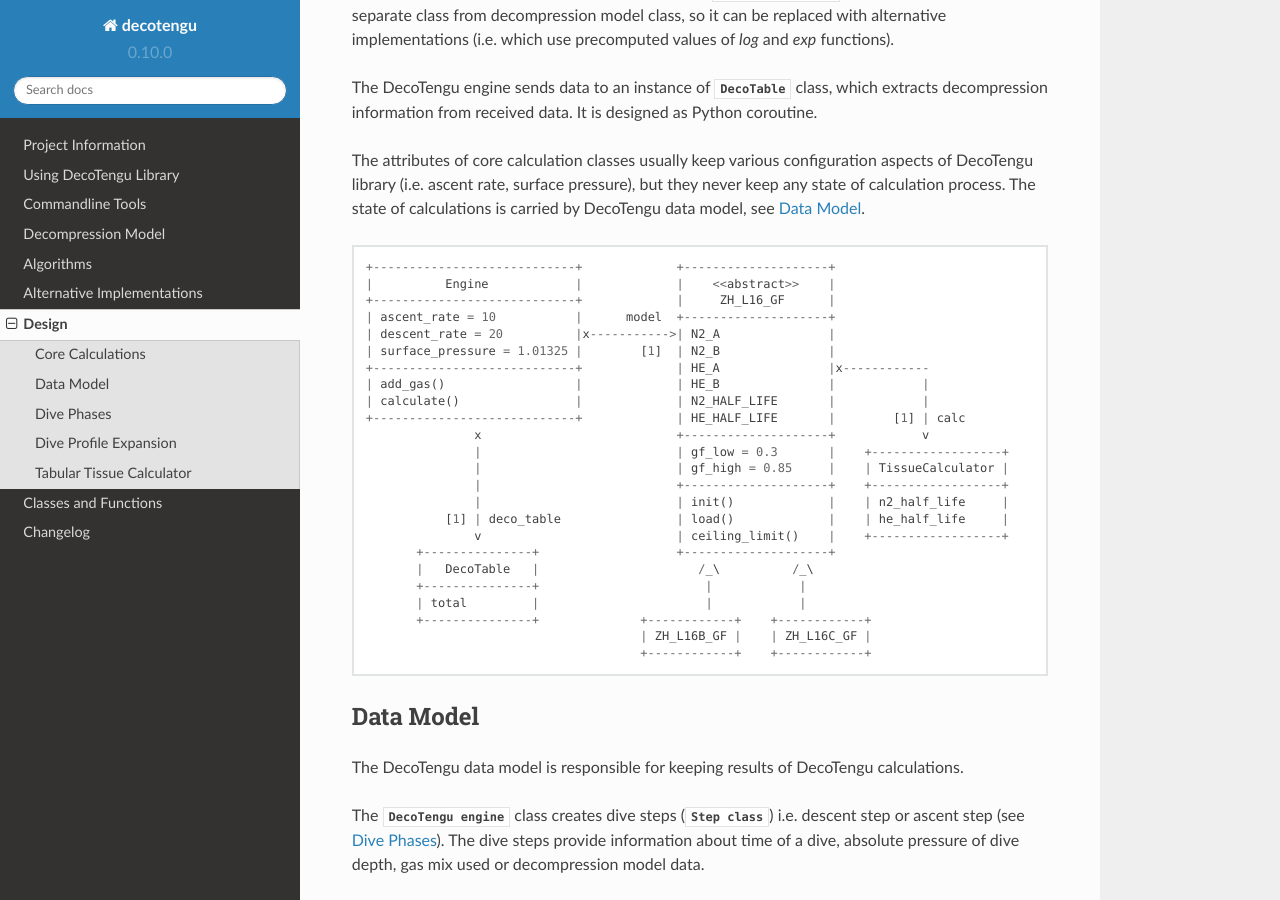
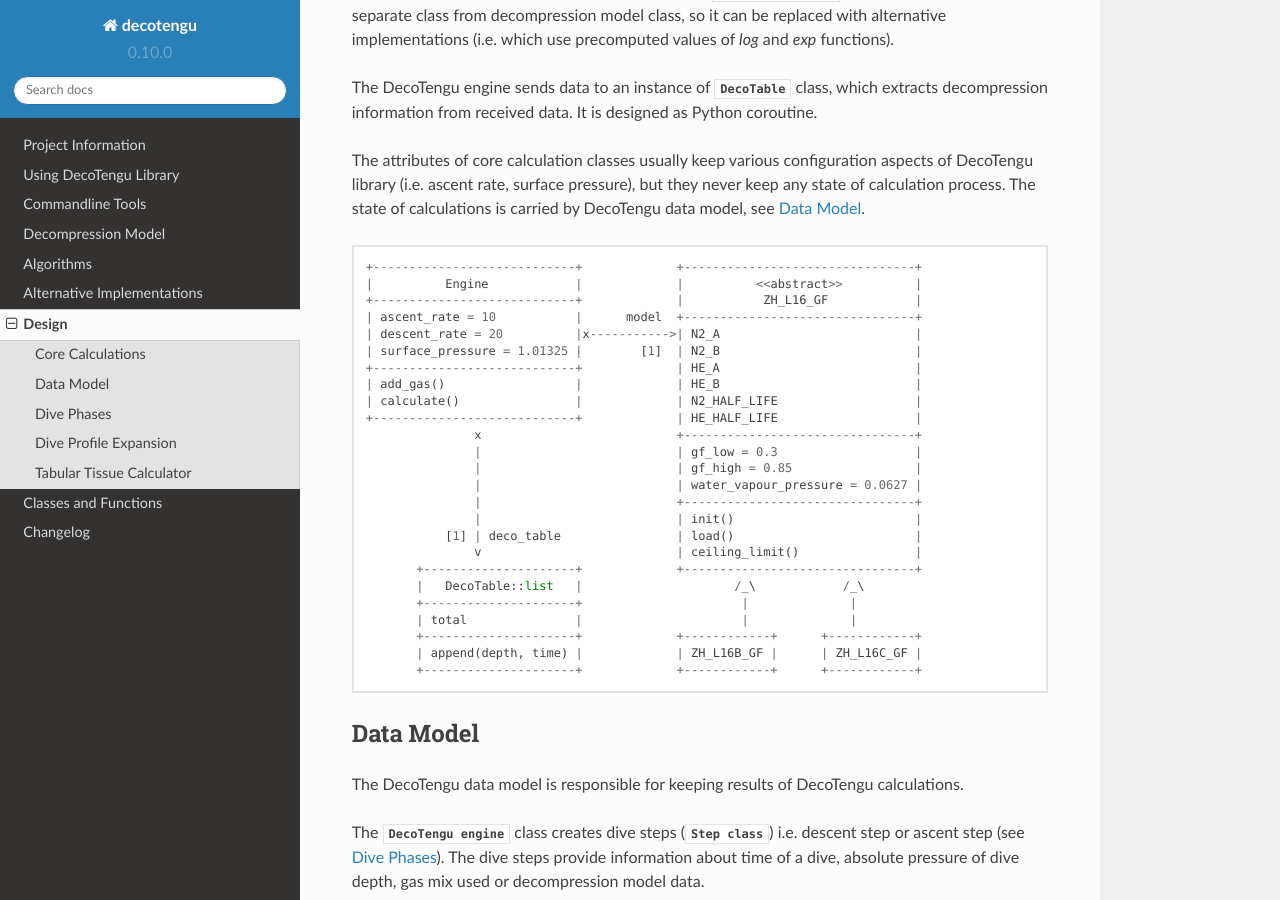
Before and after one commit to gully/decotengu, a Sphinx documentation site: the page built from doc/design.rst, in a window 1280 px wide and 900 px high, scrolled down 456 px. Built offline with Sphinx 7.4.7 and the Read the Docs theme 2.0.0, drawn with Linux system fonts in a browser that asks for light colours.

Commit message:
- the exponential function has property exp(x + y) == exp(x) * exp(y),   therefore we can redesign the code   - get rid of tissue calculator (and tabular tissue calculator in the     future)   - the decompression model class calculates pressure of inert gas in     tissue compartment (implemented) and tabular calculations can be     performed by overriding ZH_L16_GF._exp method thanks to above property     of exponential function (to be implemented)   - the eq_schreiner function is removed and eq_schreiner_t will be     removed in the future - replaced with tissue loaders implementing     Schreiner equation, which is coded once (good), but less straightfoward     to use unfortunately

```diff
--- a/doc/design.rst
+++ b/doc/design.rst
@@ -35,30 +35,31 @@ of calculations is carried by DecoTengu data model, see
 .. code::
    :class: diagram
 
-   +----------------------------+             +--------------------+
-   |          Engine            |             |    <<abstract>>    |
-   +----------------------------+             |     ZH_L16_GF      |
-   | ascent_rate = 10           |      model  +--------------------+
-   | descent_rate = 20          |x----------->| N2_A               |
-   | surface_pressure = 1.01325 |        [1]  | N2_B               |
-   +----------------------------+             | HE_A               |x------------
-   | add_gas()                  |             | HE_B               |            |
-   | calculate()                |             | N2_HALF_LIFE       |            |
-   +----------------------------+             | HE_HALF_LIFE       |        [1] | calc
-                  x                           +--------------------+            v
-                  |                           | gf_low = 0.3       |    +------------------+
-                  |                           | gf_high = 0.85     |    | TissueCalculator |
-                  |                           +--------------------+    +------------------+
-                  |                           | init()             |    | n2_half_life     |
-              [1] | deco_table                | load()             |    | he_half_life     |
-                  v                           | ceiling_limit()    |    +------------------+
-          +---------------+                   +--------------------+
-          |   DecoTable   |                      /_\          /_\
-          +---------------+                       |            |
-          | total         |                       |            |
-          +---------------+              +------------+    +------------+
-                                         | ZH_L16B_GF |    | ZH_L16C_GF |
-                                         +------------+    +------------+
+   +----------------------------+             +--------------------------------+
+   |          Engine            |             |          <<abstract>>          |
+   +----------------------------+             |           ZH_L16_GF            |
+   | ascent_rate = 10           |      model  +--------------------------------+
+   | descent_rate = 20          |x----------->| N2_A                           |
+   | surface_pressure = 1.01325 |        [1]  | N2_B                           |
+   +----------------------------+             | HE_A                           |
+   | add_gas()                  |             | HE_B                           |
+   | calculate()                |             | N2_HALF_LIFE                   |
+   +----------------------------+             | HE_HALF_LIFE                   |
+                  x                           +--------------------------------+
+                  |                           | gf_low = 0.3                   |
+                  |                           | gf_high = 0.85                 |
+                  |                           | water_vapour_pressure = 0.0627 |
+                  |                           +--------------------------------+
+                  |                           | init()                         |
+              [1] | deco_table                | load()                         |
+                  v                           | ceiling_limit()                |
+          +---------------------+             +--------------------------------+
+          |   DecoTable::list   |                     /_\            /_\
+          +---------------------+                      |              |
+          | total               |                      |              |
+          +---------------------+             +------------+      +------------+
+          | append(depth, time) |             | ZH_L16B_GF |      | ZH_L16C_GF |
+          +---------------------+             +------------+      +------------+
 
 
 .. _design-data-model:
```
Also changed, not shown: doc/api.rst (+1 -7 lines), doc/tissue-pressure-plot.png (renamed from doc/eq-schreiner-plot.png), 2 other files.
